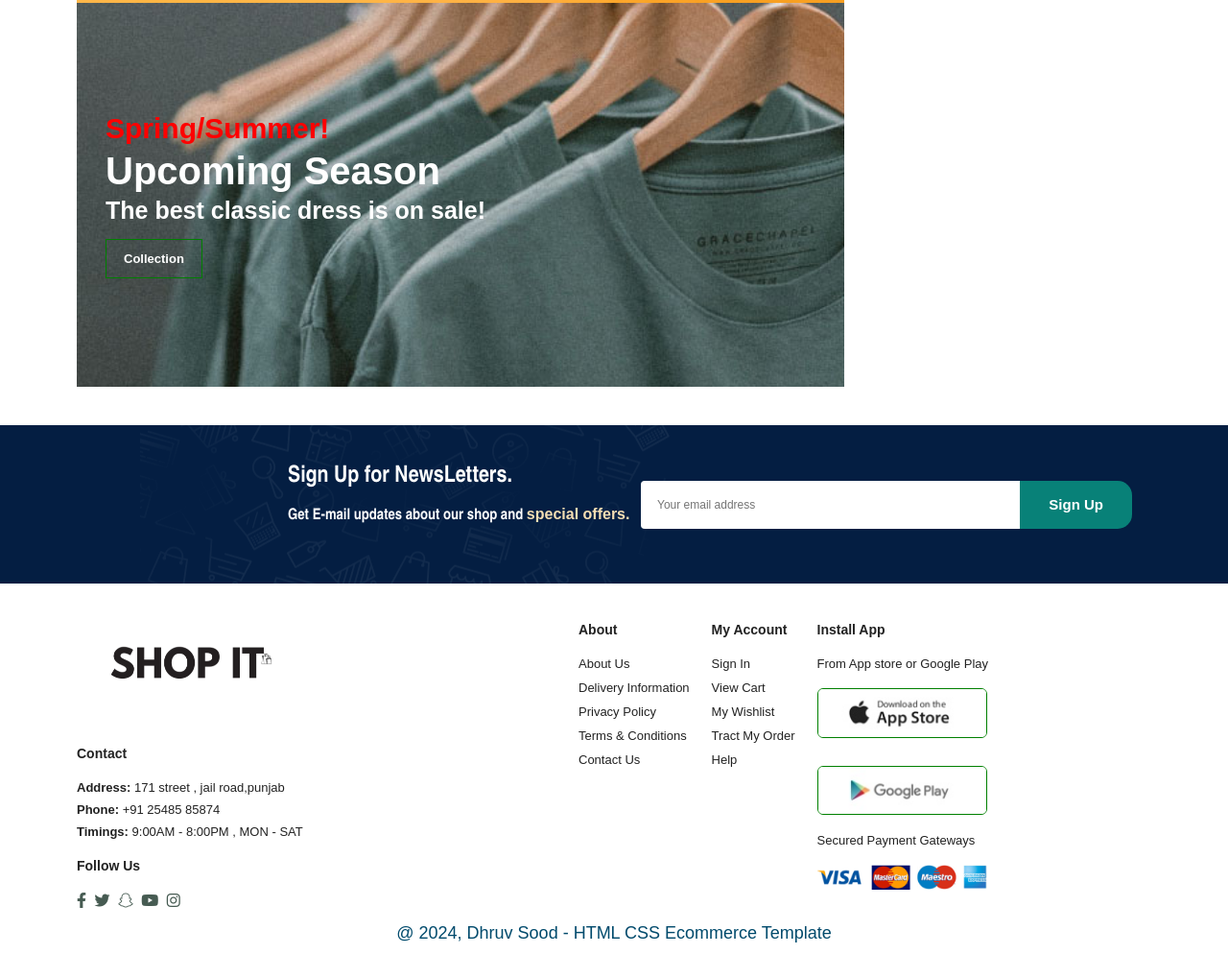
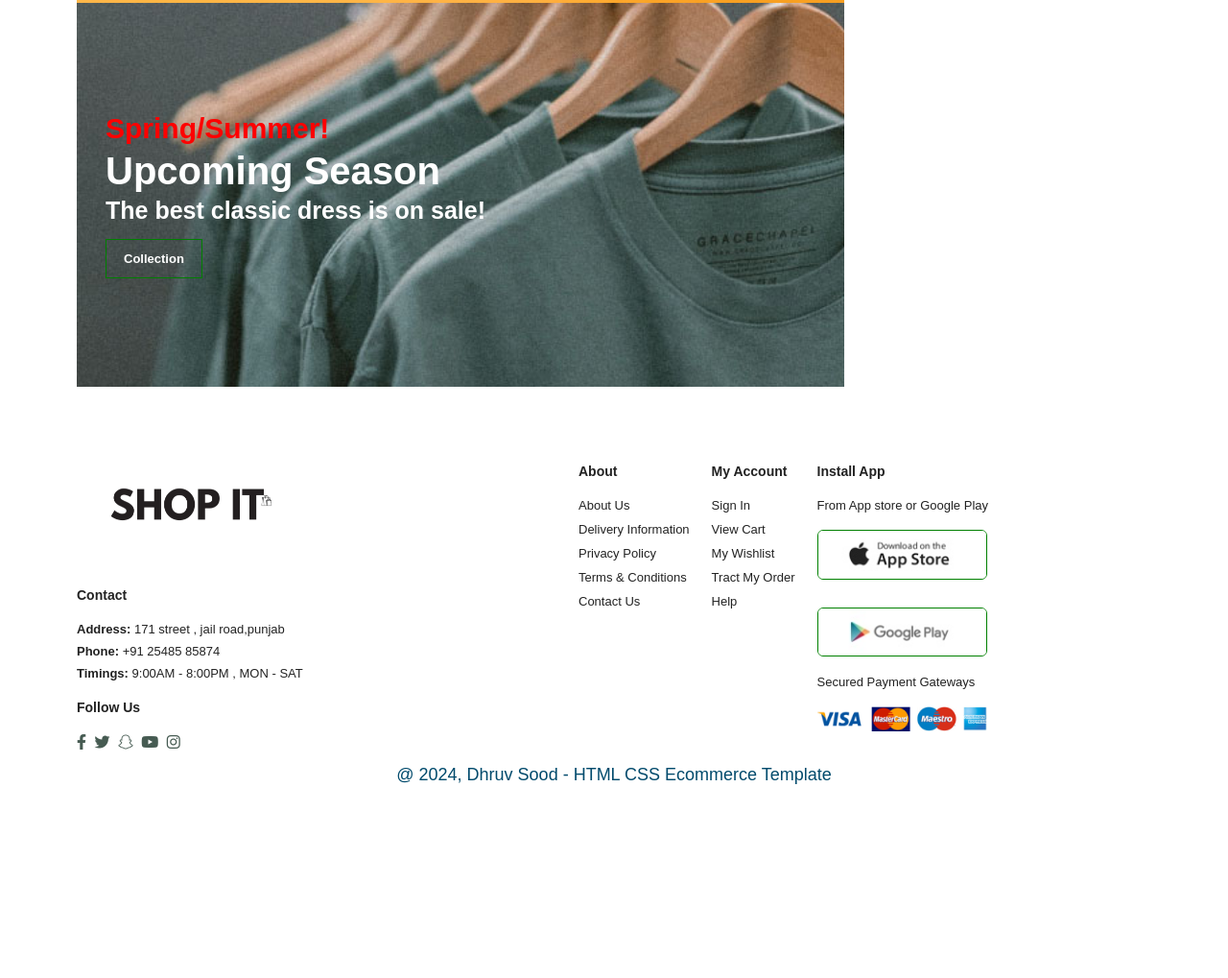
Before and after one commit to DhruvSood07/SHOP-IT, a plain HTML site: page index.html in a window 1280 px wide. Shown: the part 3904-4923 px from the top of the page at 96% size. After the commit the page ends 4770 px from the top, so only its background shows below. Drawn offline with Linux system fonts and the light colour scheme.

Commit message:
new commit

```diff
--- a/index.html
+++ b/index.html
@@ -360,17 +360,6 @@
 
     </section>
 
-    <section id="newsletter" class="section-p1 section-m1">
-        <div class="newstext">
-            <h4>Sign Up for NewsLetters.</h4>
-            <p>Get E-mail updates about our shop and <span> special offers. </span></p>
-        </div>
-
-        <div class="form">
-            <input type="text" placeholder="Your email address">
-            <button class="normal">Sign Up</button>
-        </div>
-    </section>
 
     <footer class="section-p1">
         <div class="col5">
--- a/script.js
+++ b/script.js
@@ -12,13 +12,13 @@ const bar = document.getElementById('bar');
 const nav= document.getElementById('navbar');
 const close= document.getElementById('close');
 
-if (bar) {
+if(bar) {
     bar.addEventListener('click', ()=>{
-        nav.classList.add('acitve');
+        nav.classList.add('active');
     })
 }
 if (close) {
     close.addEventListener('click', ()=>{
-        nav.classList.remove('acitve');
+        nav.classList.remove('active');
     })
 }
```
